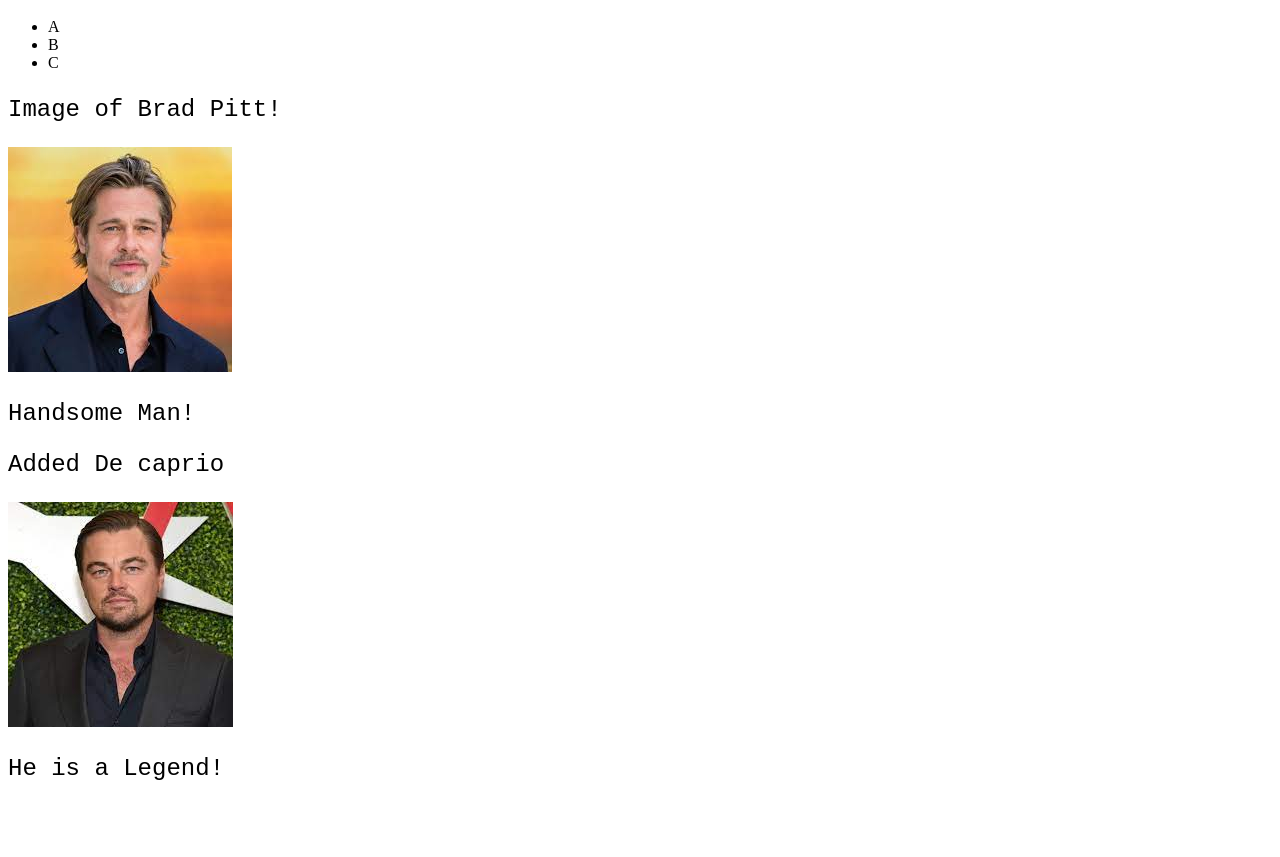
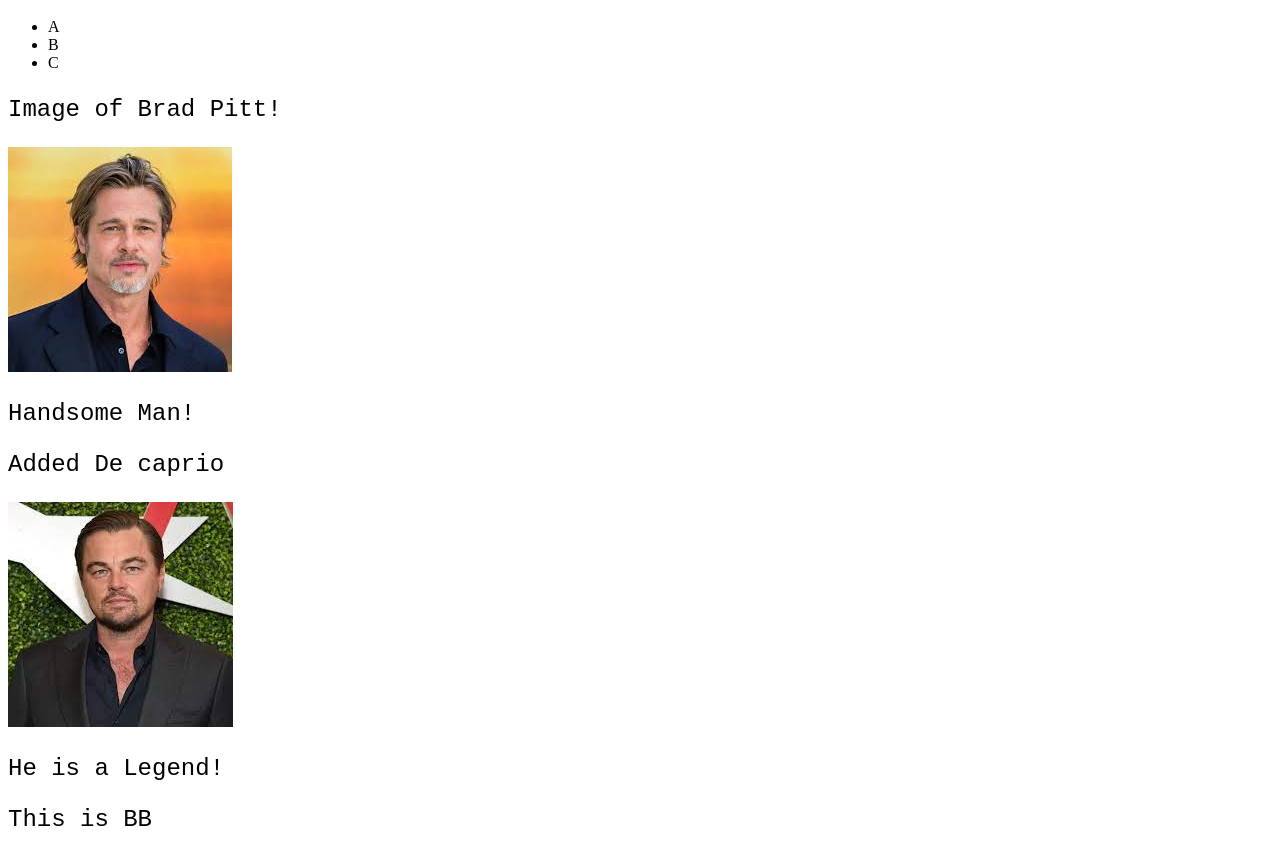
Before and after one commit to anamsun/my-second-repo, a plain HTML site: page index.html in a window 1280 px wide. Shown: the part 64-921 px from the top of the page. Before the commit the page ends 870 px from the top, so only its background shows below. Drawn offline with Linux system fonts and the light colour scheme.

Commit message:
বংলা

```diff
--- a/index.html
+++ b/index.html
@@ -25,5 +25,7 @@
     <img src="decap.jpg" alt="">
     <p>He is a Legend!</p>
 
+    <p>This is BB </p>
+
 </body>
 </html>
```
